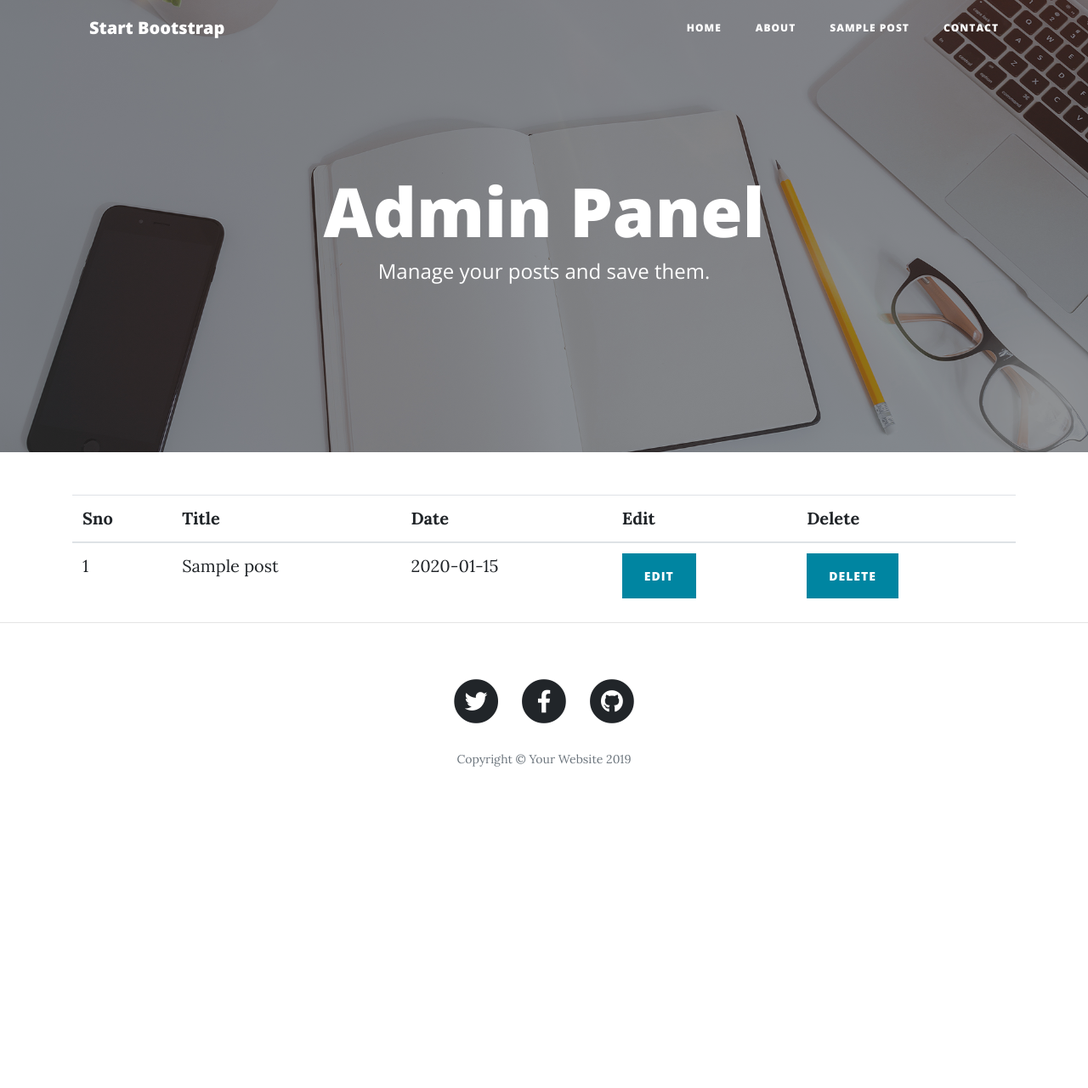
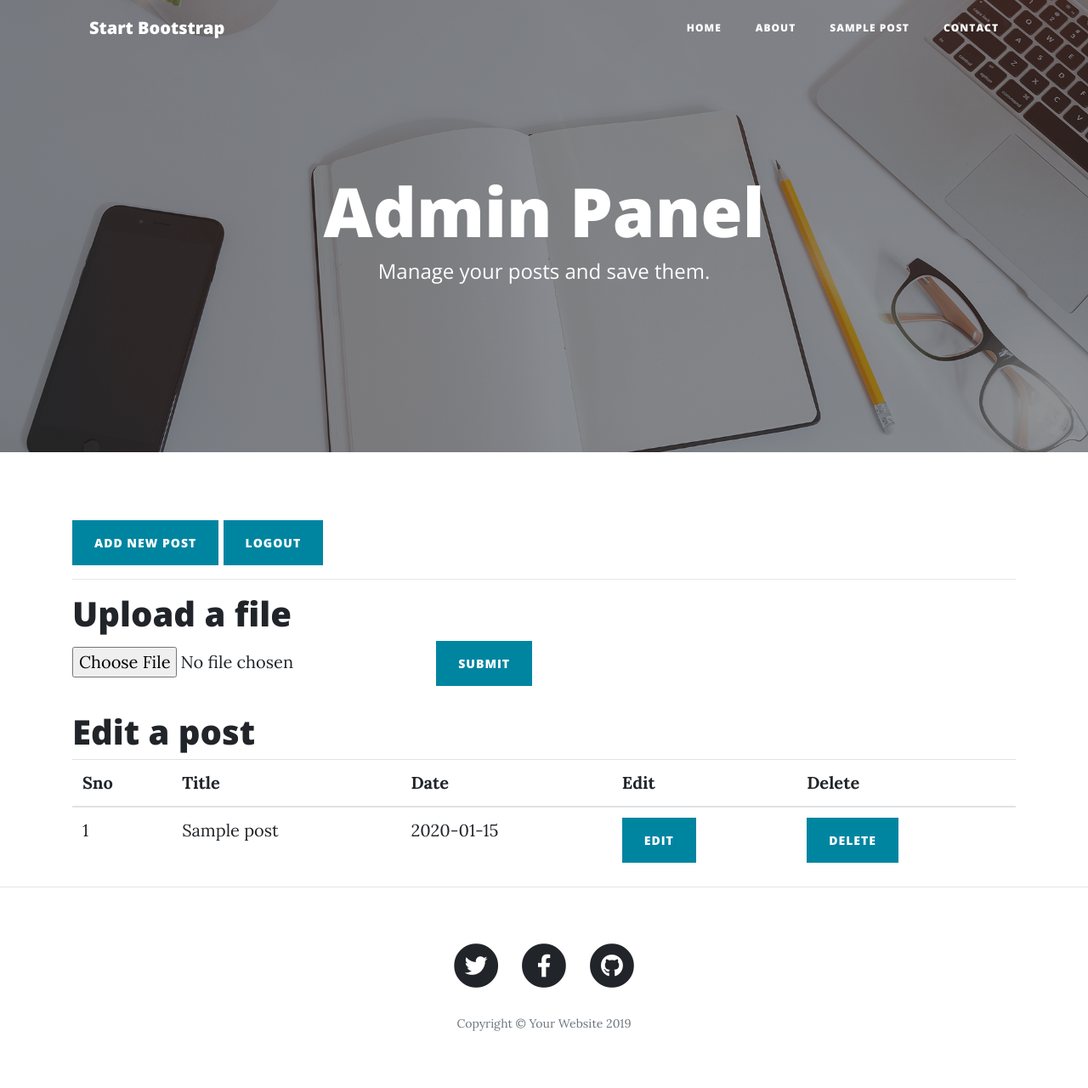
Before and after one commit to rahulmistry33/Bloggy, a Flask app: template templates/dashboard.html in a window 1280 px wide. Shown: the whole page at 85% size. Before the commit the page ends 902 px from the top, so only its background shows below. Run offline with Flask 2, Linux system fonts and the light colour scheme; tables that the repository leaves empty hold one stand-in row (values such as "Sample post"); the template is opened without the code that fills it: values that come from a table or form of the project are taken from there, most other values are stand-ins (such as "Sample title", 1, 10 or a date in 2020); parts of the project's set-up code (start-up, migrations or seed data) failed here and were passed over; some libraries are stand-ins or nearby versions.

Commit message:
added edit and add new post option

```diff
--- a/templates/dashboard.html
+++ b/templates/dashboard.html
@@ -17,6 +17,21 @@
 
   <!-- Main Content -->
 <div class="container">
+
+  <br>
+  <a href="/edit/0"><button class="btn btn-primary">Add new post</button></a>
+  <a href="/logout"><button class="btn btn-primary">Logout</button></a>
+
+
+  <hr>
+  <h1>Upload a file</h1>
+  <form action="/uploader" method="post">
+    <input type="file" name="file">
+    <button type="submit" class="btn btn-primary">Submit</button>
+  </form>
+
+  <br>
+  <h1>Edit a post</h1>
   <table class="table">
     <thead>
       <tr>
@@ -33,7 +48,7 @@
         <td>{{post.sno}}</td>
         <td>{{post.title}}</td>
         <td>{{post.date}}</td>
-        <td><button class="btn btn-primary">Edit</button></td>
+        <td><a href="/edit/{{post.sno}}"><button class="btn btn-primary">Edit</button></a></td>
         <td><button class="btn btn-primary">Delete</button></td>
 
       </tr>
```
